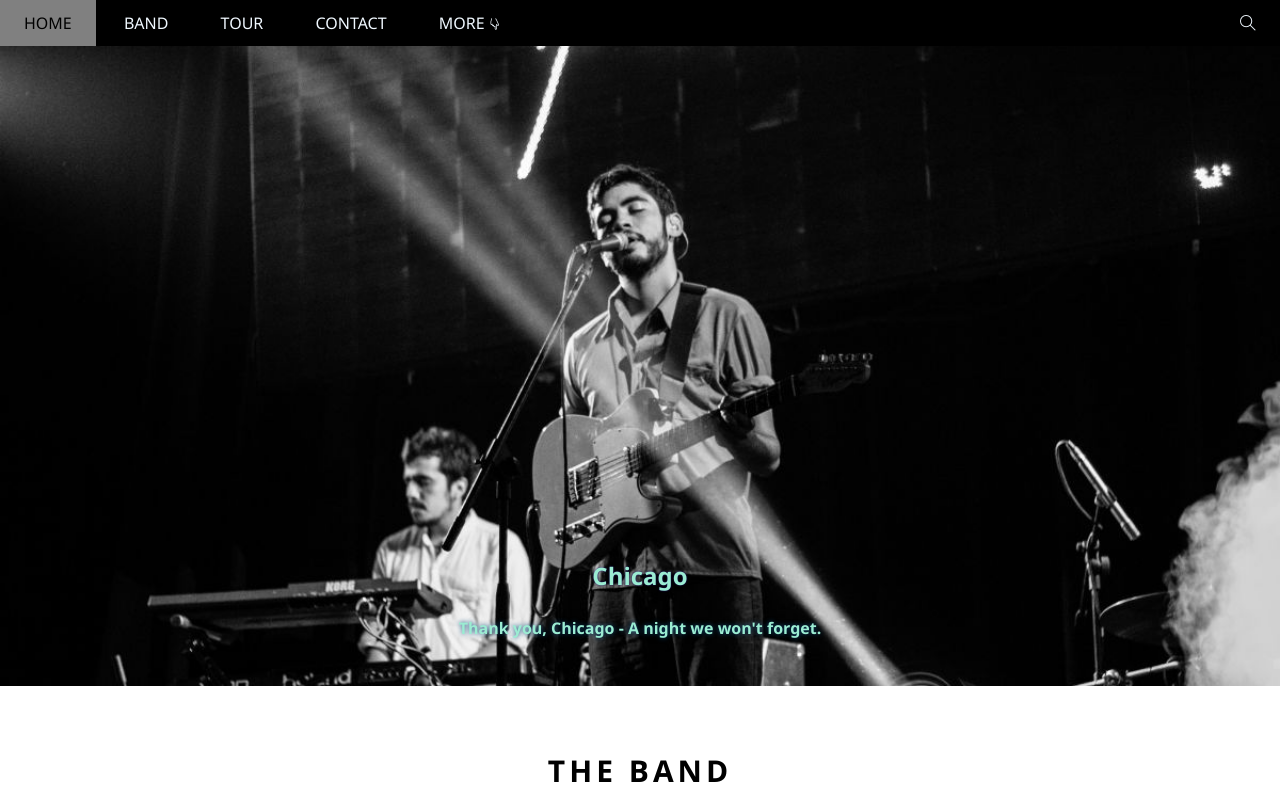
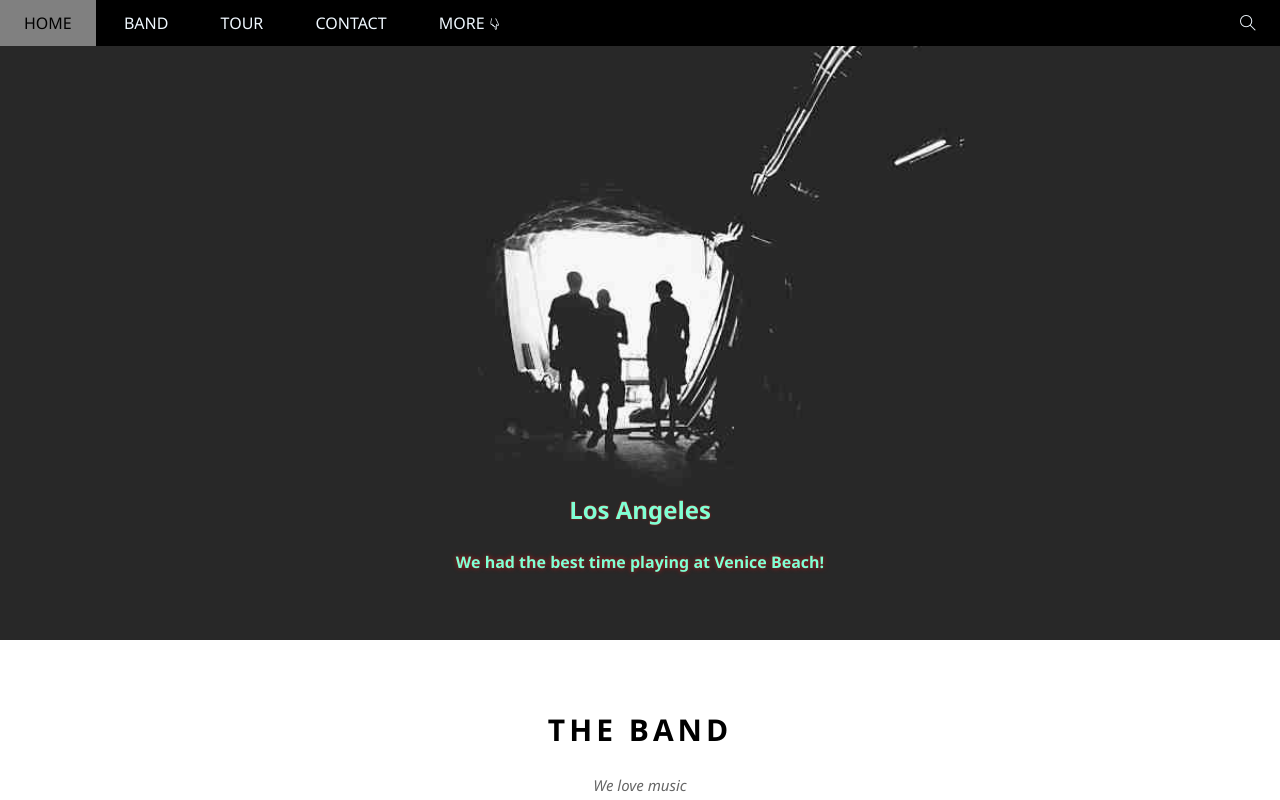
Before and after one commit to KietGia22/W3_the_band, a plain HTML site: page index.html in a window 1280 px wide. Shown: the top 800 px of the page. Drawn offline with Linux system fonts and the light colour scheme.

Commit message:
New addition

```diff
--- /dev/null
+++ b/animation.js
@@ -0,0 +1,14 @@
+var myIndex = 0;
+carousel();
+
+function carousel() {
+  var i;
+  var x = document.getElementsByClassName("slider");
+  for (i = 0; i < x.length; i++) {
+    x[i].style.display = "none";
+  }
+  myIndex++;
+  if (myIndex > x.length) {myIndex = 1}
+  x[myIndex-1].style.display = "block";
+  setTimeout(carousel, 4000);
+}
--- a/asset/css/style.css
+++ b/asset/css/style.css
@@ -237,40 +237,49 @@ html{
 }
 
 /*--Slider---*/
-#slider  {
+.slider
+{
     position: relative;
-    margin-top: 46px;
+    /*margin-top: 46px;
     padding-top: 50%; /*kich thuoc ti le chieu ngang cua chinh no*/
-    background: url('../img/img_ch.jpg') top center / cover no-repeat;
+    /*background: top center / cover no-repeat;
     text-align: center;
     display: flex;
-    justify-content: center;
+    justify-content: center;*/
+    box-sizing: inherit;
+    text-align: center;
+    /*display: none;*/
 }
-#slider .text_content
+
+.slider .text_content
 {
-    color:rgb(155, 236, 210);
+    padding: 32px 0;
     position: absolute;
-    bottom: 47px;
+    bottom: 40px;
+    box-sizing: inherit;
+    left: 0;
+    right: 0;
+    color: aquamarine;
     /*width: 100%;
     left: 0;
     right: 0;*/
 }
 
-#slider .textpic
+.slider .textpic
 {
-    font-weight:bold;
+    font-weight:bolder;
     font-size: 24px;
     /*margin: 10px 0 10px 0*/
     margin-bottom: 25px;
-    text-shadow: 0 0 2px rgb(29, 19, 109);
+    text-shadow: 0 0 2px rgb(198, 18, 18);
 }
 
-#slider .despic
+.slider .despic
 {
     font-weight:bolder;
     font-size: 16px;
     /*margin: 15px 0 15px 0;*/
-    text-shadow: 0 0 5px rgb(14, 74, 120);
+    text-shadow: 0 0 5px rgb(198, 18, 18);
 }
 
 /*
--- a/index.html
+++ b/index.html
@@ -46,12 +46,30 @@
         </div>
 
         <!--Begin: Slider-->
-        <div id="slider">
+        <div class="slider">
+            <img src="./asset/img/img_ch.jpg" style="width: 100%">
             <div class="text_content">
                 <h2 class="textpic">Chicago</h2>
                 <div class="despic">Thank you, Chicago - A night we won't forget.</div>
             </div>
         </div>
+
+        <div class="slider">
+            <img src="./asset/img/la.jpg" style="width: 100%">
+            <div class="text_content">
+                <h2 class="textpic">Los Angeles</h2>
+                <div class="despic">We had the best time playing at Venice Beach!</div>
+            </div>
+        </div>
+
+        <div class="slider">
+            <img src="./asset/img/ny.jpg" style="width: 100%">
+            <div class="text_content">
+                <h2 class="textpic">New York</h2>
+                <div class="despic">The atmosphere in New York is lorem ipsum.</div>
+            </div>
+        </div>
+
         <!--End: Slider-->
 
         <!--Begin: Content-->
@@ -264,6 +282,6 @@
         })
       </script>
       <script src="./main.js"></script>
-
+      <script src="./animation.js"></script>
     </body>
 </html>
```
Also changed, not shown: asset/img/la.jpg (added), asset/img/makima.webp (added), asset/img/ny.jpg (added).
